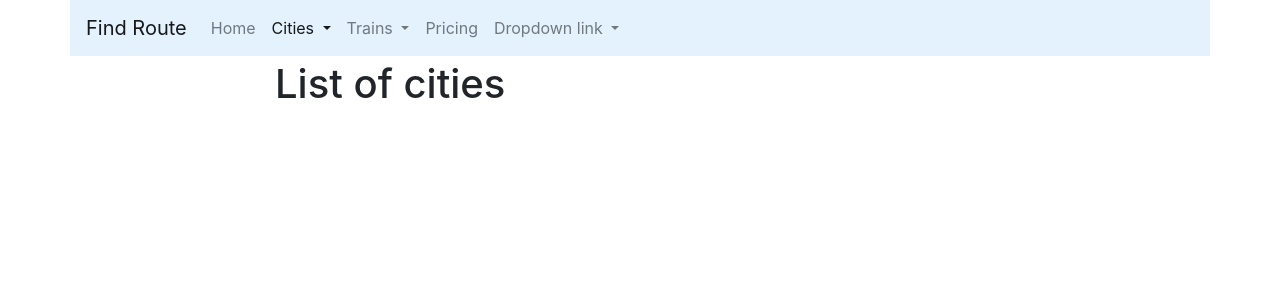
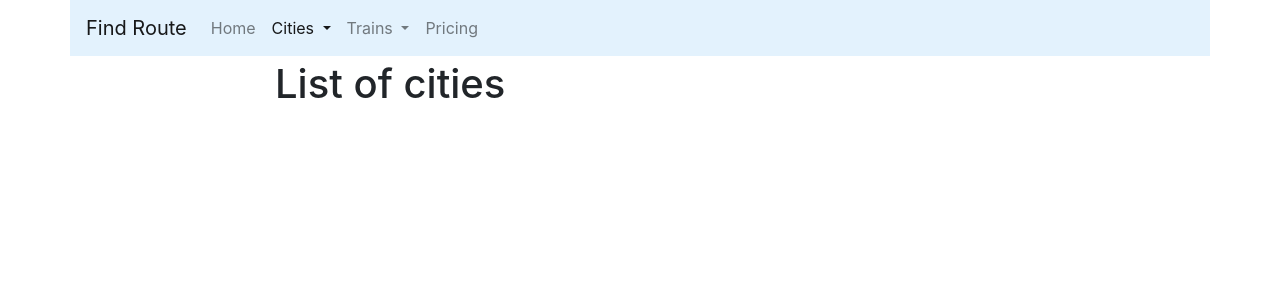
Before and after one commit to Atlan7/find_route, a Django app: page /cities/ in a window 1280 px wide. Shown: the top 300 px of the page. Run offline with Django 3.2, Linux system fonts and the light colour scheme; data that the repository does not hold is empty.

Commit message:
Updated navbar

```diff
--- a/templates/inc/_nav.html
+++ b/templates/inc/_nav.html
@@ -1,7 +1,7 @@
 {% url 'cities:view_cities' as view_cities_url %}
 {% url 'cities:add_city' as add_city_url %}
 {% url 'trains:view_trains' as view_trains_url %}
-
+{% url 'trains:add_train' as add_train_url %}
 
 
 <nav class="navbar navbar-expand-lg navbar-light container " style="background-color: #e3f2fd">
@@ -23,28 +23,18 @@
                     <a class="dropdown-item" href="{% url 'cities:add_city' %}">Add city</a>
                 </div>
             </li>
-            <li class="nav-item dropdown {% if request.path == view_trains_url %} active {% endif %} ">
+            <li class="nav-item dropdown {% if request.path == view_trains_url or request.path == add_train_url %} active {% endif %}">
                 <a class="nav-link dropdown-toggle" href="" id="navbarDropdownMenuLink" role="button" data-toggle="dropdown" aria-haspopup="true" aria-expanded="false">
                      Trains
                 </a>
                 <div class="dropdown-menu" aria-labelledby="navbarDropdownMenuLink">
-                    <a class="dropdown-item" href="{% url 'trains:view_trains' %}">View all cities</a>
+                    <a class="dropdown-item" href="{% url 'trains:view_trains' %}">View all trains</a>
                     <a class="dropdown-item" href="{% url 'trains:add_train' %}">Add train</a>
                 </div>
             </li>
             <li class="nav-item">
                 <a class="nav-link" href="#">Pricing</a>
             </li>
-            <li class="nav-item dropdown">
-                <a class="nav-link dropdown-toggle" href="#" id="navbarDropdownMenuLink" role="button" data-toggle="dropdown" aria-haspopup="true" aria-expanded="false">
-                    Dropdown link
-                </a>
-                <div class="dropdown-menu" aria-labelledby="navbarDropdownMenuLink">
-                    <a class="dropdown-item" href="#">Action</a>
-                    <a class="dropdown-item" href="#">Another action</a>
-                    <a class="dropdown-item" href="#">Something else here</a>
-                </div>
-            </li>
         </ul>
     </div>
 </nav>
```
